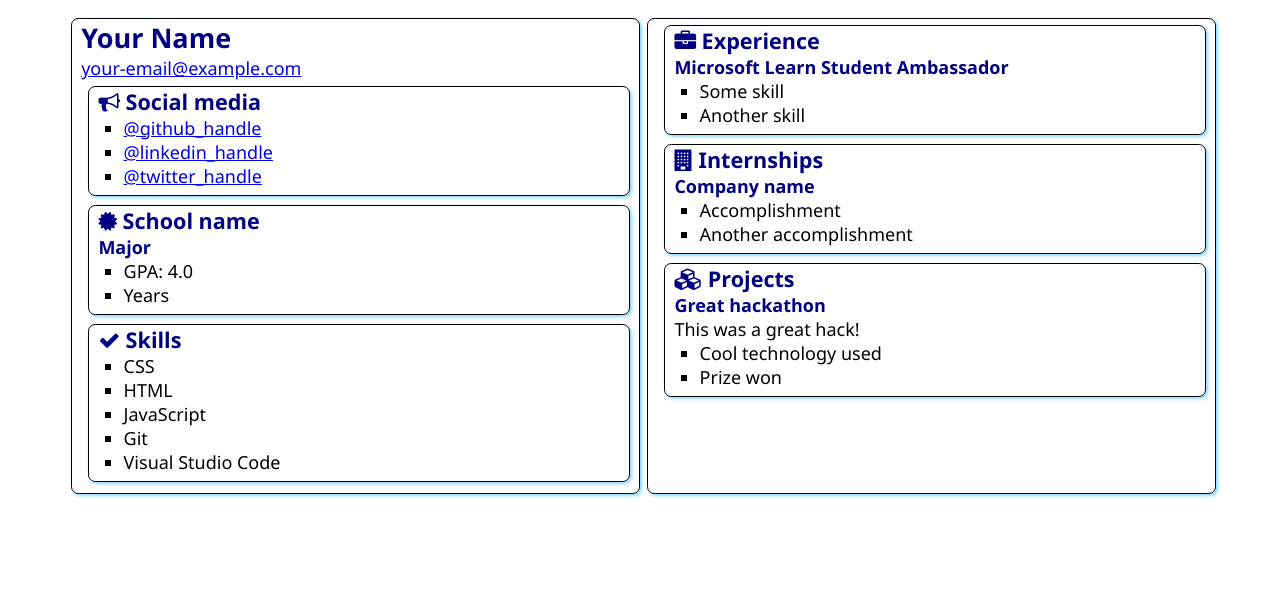
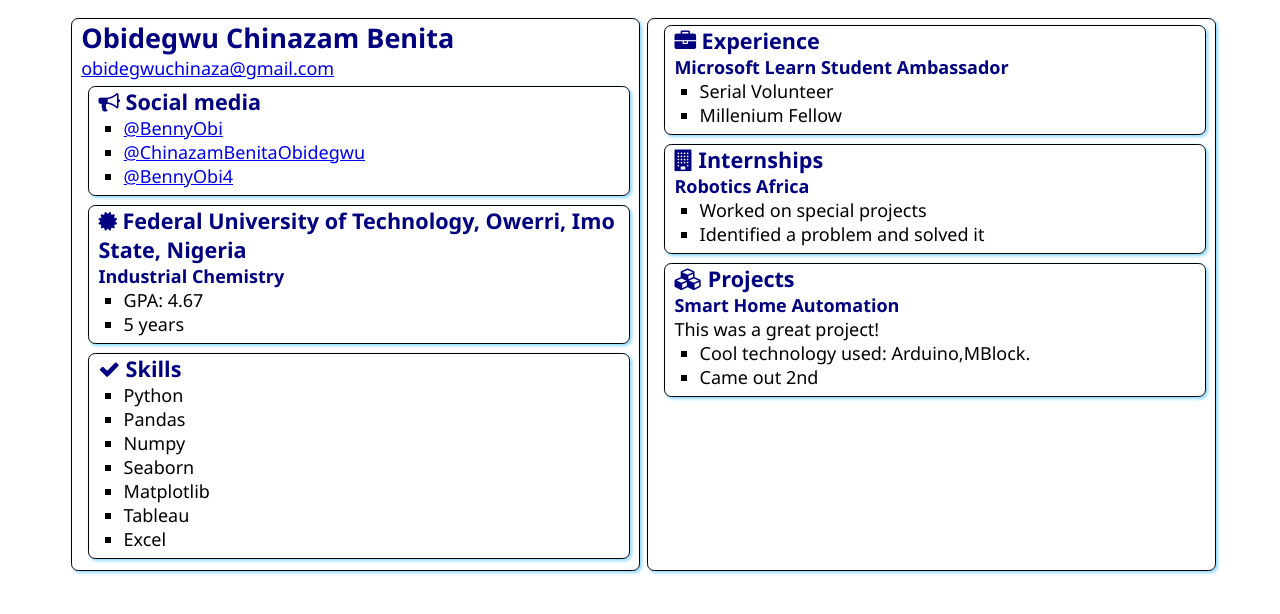
Before and after one commit to BennyObi/SATechnicalOnboarding, a plain HTML site: page src/index.html in a window 1280 px wide. Drawn offline with Linux system fonts and the light colour scheme.

Commit message:
Update index.html

```diff
--- a/src/index.html
+++ b/src/index.html
@@ -12,8 +12,8 @@
 <body>
     <main>
         <article class="box">
-            <h1>Your Name</h1>
-            <div><a href="mailto:your.email@example.com">your-email@example.com</a></div>
+            <h1>Obidegwu Chinazam Benita</h1>
+            <div><a href="mailto:your.email@example.com">obidegwuchinaza@gmail.com</a></div>
 
             <section class="box">
                 <h2>
@@ -21,9 +21,9 @@
                     Social media
                 </h2>
                 <ul>
-                    <li><a href="https://github.com/<handle>">@github_handle</a></li>
-                    <li><a href="https://linkedin.com/in/<handle>">@linkedin_handle</a></li>
-                    <li><a href="https://twitter.com/<handle>">@twitter_handle</a></li>
+                    <li><a href="https://github.com/<handle>">@BennyObi</a></li>
+                    <li><a href="https://linkedin.com/in/<handle>">@ChinazamBenitaObidegwu</a></li>
+                    <li><a href="https://twitter.com/<handle>">@BennyObi4</a></li>
                 </ul>
             </section>
 
@@ -31,12 +31,12 @@
                 <div class="education">
                     <h2>
                         <i class="fa fa-certificate" aria-hidden="true"></i>
-                        School name
+                        Federal University of Technology, Owerri, Imo State, Nigeria
                     </h2>
-                    <h3>Major</h3>
+                    <h3>Industrial Chemistry</h3>
                     <ul>
-                        <li>GPA: 4.0</li>
-                        <li>Years</li>
+                        <li>GPA: 4.67</li>
+                        <li>5 years</li>
                     </ul>
                 </div>
             </section>
@@ -47,11 +47,13 @@
                     Skills
                 </h2>
                 <ul>
-                    <li>CSS</li>
-                    <li>HTML</li>
-                    <li>JavaScript</li>
-                    <li>Git</li>
-                    <li>Visual Studio Code</li>
+                    <li>Python</li>
+                    <li>Pandas</li>
+                    <li>Numpy</li>
+                    <li>Seaborn</li>
+                    <li>Matplotlib</li>
+                    <li>Tableau</li>
+                    <li>Excel</li>
                 </ul>
             </section>
         </article>
@@ -63,8 +65,8 @@
                 </h2>
                 <h3>Microsoft Learn Student Ambassador</h3>
                 <ul>
-                    <li>Some skill</li>
-                    <li>Another skill</li>
+                    <li>Serial Volunteer</li>
+                    <li>Millenium Fellow</li>
                 </ul>
             </section>
             <section class="box">
@@ -73,10 +75,10 @@
                     Internships
                 </h2>
 
-                <h3>Company name</h3>
+                <h3>Robotics Africa</h3>
                 <ul>
-                    <li>Accomplishment</li>
-                    <li>Another accomplishment</li>
+                    <li>Worked on special projects</li>
+                    <li>Identified a problem and solved it</li>
                 </ul>
             </section>
             <section class="box">
@@ -85,11 +87,11 @@
                     Projects
                 </h2>
 
-                <h3>Great hackathon</h3>
-                <div>This was a great hack!</div>
+                <h3>Smart Home Automation</h3>
+                <div>This was a great project!</div>
                 <ul>
-                    <li>Cool technology used</li>
-                    <li>Prize won</li>
+                    <li>Cool technology used: Arduino,MBlock.</li>
+                    <li>Came out 2nd</li>
                 </ul>
             </section>
         </article>
```
